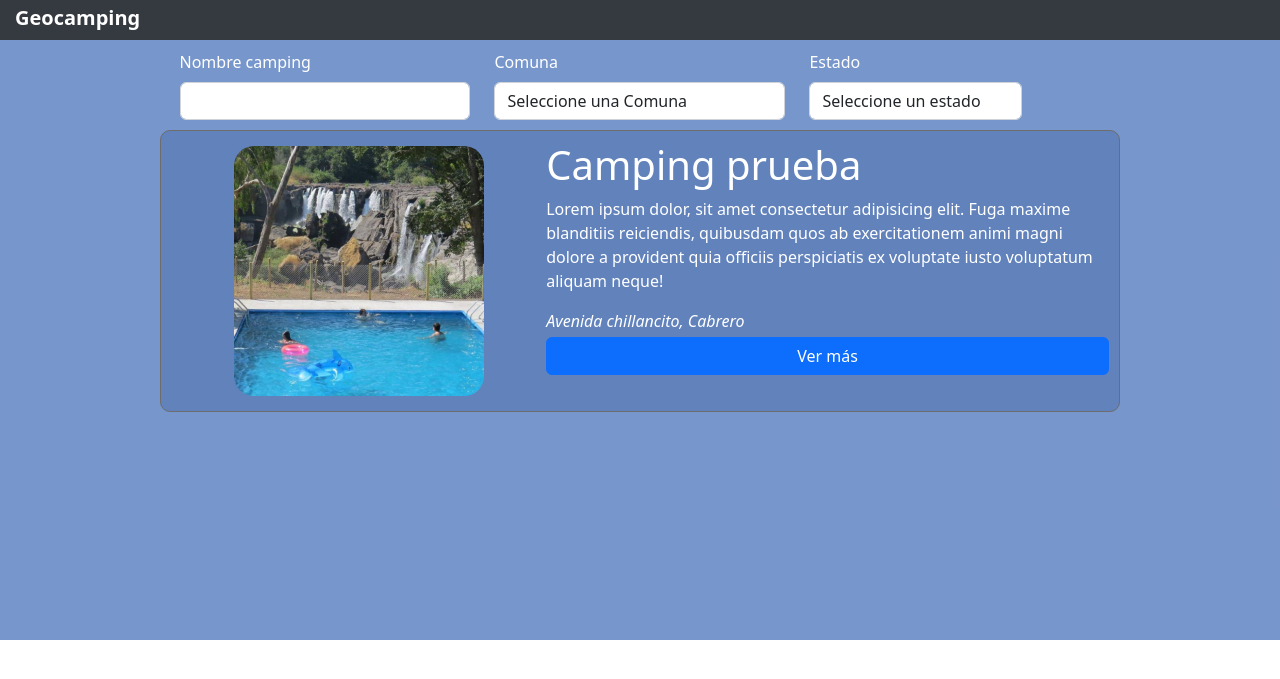
After one commit to Felipeopazoc/proyecto-taller-desarrollo, a PHP site: page /home.php in a window 1280 px wide. The commit adds this page. Shown: the top 679 px of the page. Run offline with PHP 8.4, Linux system fonts and the light colour scheme; data that the repository does not hold is empty; some libraries are stand-ins or nearby versions.

Commit message:
creando home

```diff
--- a/conexion_bd/conexion.php
+++ b/conexion_bd/conexion.php
@@ -3,10 +3,10 @@
 try{
 
 //Credenciales para la conexion a phpmyadmin
-$host = "localhost";
-$dbname= "geocamping";
-$username= "root";
-$password = "";
+$host = "mysqltrans.face.ubiobio.cl";
+$dbname= "G53taller_bd";
+$username= "G53taller";
+$password = "G53taller1067";
 date_default_timezone_set('America/Santiago');
 $conn = new mysqli($host,$username,$password,$dbname);
 $conn->set_charset("utf8");
--- /dev/null
+++ b/home.php
@@ -0,0 +1,116 @@
+<!DOCTYPE html>
+<html lang="es">
+<head>
+    <meta charset="UTF-8">
+    <meta http-equiv="X-UA-Compatible" content="IE=edge">
+    <meta name="viewport" content="width=device-width, initial-scale=1.0">
+    <title>Inicio</title>
+    <script src="https://kit.fontawesome.com/10a72ae3cd.js" crossorigin="anonymous"></script>
+    <link href="https://cdn.jsdelivr.net/npm/bootstrap@5.2.0-beta1/dist/css/bootstrap.min.css" rel="stylesheet" integrity="sha384-0evHe/X+R7YkIZDRvuzKMRqM+OrBnVFBL6DOitfPri4tjfHxaWutUpFmBp4vmVor" crossorigin="anonymous">
+    <script src="https://cdn.jsdelivr.net/npm/bootstrap@5.2.0-beta1/dist/js/bootstrap.bundle.min.js" integrity="sha384-pprn3073KE6tl6bjs2QrFaJGz5/SUsLqktiwsUTF55Jfv3qYSDhgCecCxMW52nD2" crossorigin="anonymous"></script>
+    <script src="js/jquery-3.6.0.min.js"></script>
+    <link rel="stylesheet" href="styles_home/styles.css">
+</head>
+<body>
+    <?php
+        include("./conexion_bd/conexion.php");
+
+    ?>
+    <div class="main-container">
+        <header class="header2" id="header2">
+            <div class="logo2">
+                <h3>Geocamping</h3>
+            </div>
+        </header>
+        <div class="content">
+            <div class="buscador">
+                <form class="w-75 m-auto text-white row" id="form" action="">
+                    <div class="col-4">
+                        <label class="form-label">Nombre camping</label>
+                        <input type="search" name="" class="form-control" id="nombre">
+                    </div>
+                    <div class="col-4">
+                        <label class="form-label">Comuna</label>
+                        <select name="select_comuna" class="form-control" id="comuna">
+                            <option value="">Seleccione una Comuna</option>
+                            <?php
+                                $sql = "select * from ciudad";
+                                $resultado = mysqli_query($conn,$sql);
+                                $filas = mysqli_num_rows($resultado);
+                                if($filas){
+                                    while($comuna = $resultado->fetch_row()){
+                                    ?>
+                                        <option value="<?php echo $comuna[0]?>">
+                                            <?php echo $comuna[1] ?>
+                                        </option>
+                                    <?php
+                                    }
+                                }
+                            ?>
+                        </select>
+                    </div>
+                    <div class="col-3">
+                        <label class="form-label">Estado</label>
+                        <select name="" id="estado" class="form-control">
+                            <option value="">Seleccione un estado</option>
+                        <?php
+                                $sql = "select * from estado";
+                                $resultado = mysqli_query($conn,$sql);
+                                $filas = mysqli_num_rows($resultado);
+                                if($filas){
+                                    while($estado = $resultado->fetch_row()){
+                                    ?>
+                                        <option value="<?php echo $estado[0]?>">
+                                            <?php echo $estado[1] ?>
+                                        </option>
+                                    <?php
+                                    }
+                                }
+                            ?>
+                        </select>
+                    </div>
+                </form>
+            </div>
+            <div class="camping">
+                <div class="portada">
+                    <img src="./img/portada.jpg" alt="" >
+                </div>
+                <div class="detalle">
+                     <h1>Camping prueba</h1>
+                     <p>
+                        Lorem ipsum dolor, sit amet consectetur adipisicing elit. Fuga maxime blanditiis reiciendis, quibusdam quos ab exercitationem animi magni dolore a provident quia officiis perspiciatis ex voluptate iusto voluptatum aliquam neque!
+                     </p>
+                     <cite>Avenida chillancito, Cabrero</cite>
+                     <button class="mt-1 btn btn-primary">Ver más</button>
+                </div>
+
+            </div>
+            <?php
+                $sql3 = "select * from camping c, ciudad ci where c.cod_ciudad = ci.id_ciudad";
+                $resultado = mysqli_query($conn,$sql3);
+                $filas = mysqli_num_rows($resultado);
+                if($filas){
+                    while ($camping = $resultado->fetch_row()){
+                        ?>
+                            <div class="camping">
+                                <div class="portada">
+                                    <img src="./img/portada.jpg" alt="">
+                                </div>
+                                <div class="detalle">
+                                    <h1><?php echo $camping[1]?></h1>
+                                    <p><?php echo $camping[3] ?></p>
+                                    <cite><?php echo $camping[4].", ".$camping[12]?></cite>
+                                    <a class="btn btn-primary" href="detalle_camping.php?id=<?php echo $camping[0]?>">Ver más</a>
+                                </div>
+
+                            </div>
+                        <?php
+                    }
+                }
+            ?>
+
+        </div>
+    </div>
+    <script src="./js/buscador.js"></script>
+</body>
+</html>
--- /dev/null
+++ b/js/buscador.js
@@ -0,0 +1,21 @@
+$(document).ready(()=>{
+
+//$("#form").change(()=>{
+    $("#nombre").keyup((e)=>{
+        let nombre = e.target.value;
+
+        if(nombre.length == 0){
+            console.log("No ha escrito nada");
+        }
+
+     });
+     $("#comuna").change((e)=>{
+        console.log (e.target.value);
+     });
+     $("#estado").change((e)=>{
+        console.log (e.target.value);
+     });
+
+    });
+
+//});
--- a/listadoImagenes.php
+++ b/listadoImagenes.php
@@ -141,7 +141,7 @@
 
                     <div class="w-75 m-auto d-flex">
                         <!-- <a class="btn btn-danger" href="incorporacion_servicios.php?id=<?php echo $id?>">Incorporación de servicios</a> -->
-                        <a class="btn btn-success" href="index.php">Finalizar registro</a>
+                        <a class="btn btn-success" href="home.php">Finalizar registro</a>
                     </div>
 
             </div>
--- /dev/null
+++ b/styles_home/styles.css
@@ -0,0 +1,73 @@
+*{
+    margin: 0px;
+    padding: 0px;
+}
+
+.main-container{
+    width: 100%;
+    display: flex;
+    flex-direction: column;;
+
+}
+
+.header2{
+    width: 100%;
+    background-color: #353940;
+    display: flex;
+    justify-content: flex-start;
+    height: 40px;
+}
+
+.logo2{
+    width: 30%;
+    display: flex;
+    justify-content: flex-start;
+
+    left: 0;
+    margin-left: 0px;
+}
+.logo2 > h3{
+    margin-left: 15px;
+    line-height:35px;
+    color: white;
+    font-weight: bold;
+    font-size: 20px;
+}
+.content{
+    width: 100%;
+    background-color: #3d69b5b2;
+    min-height: 600px;
+    height: auto;
+}
+.buscador{
+    padding: 10px;
+}
+.camping{
+    width: 75%;
+    background-color: #587ab5b2;
+    margin: 0px auto;
+    display: flex;
+    border: 1px solid rgb(109, 109, 109);
+    margin-bottom: 10px;
+    padding: 10px;
+    color: white;
+    border-radius: 10px;
+}
+
+.portada{
+    width: 40%;
+    display: flex;
+    justify-content: center;
+    padding: 5px;
+
+}
+.portada > img{
+    border-radius: 20px;
+    width:250px;
+    height:250px;
+}
+.detalle{
+    width: 60%;
+    display: flex;
+    flex-direction: column;
+}
```
Also changed, not shown: borrador.txt (deleted, +0 -29 lines), detalle_camping.php (added, +12 -0 lines), img/portada.jpg (added).
